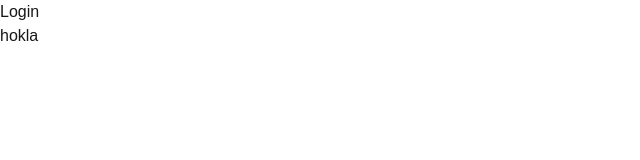
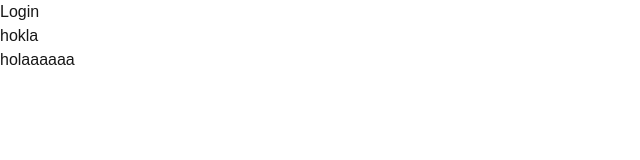
Before and after one commit to natanaeldev20/cpanel89007, a Next.js app: page /auth/login in a window 1280 px wide. Shown: the top 160 px of the page, without its empty margins (0-640 px from the left). Built offline with nearby package versions, Linux system fonts and the light colour scheme.

Commit message:
ultimo cambio de cpanel

```diff
--- a/src/app/auth/login/page.tsx
+++ b/src/app/auth/login/page.tsx
@@ -3,6 +3,7 @@ const Login = () => {
     <div>
       <h1 className="">Login</h1>
       <h2>hokla</h2>
+      <h3>holaaaaaa</h3>
     </div>
   );
 };
```
